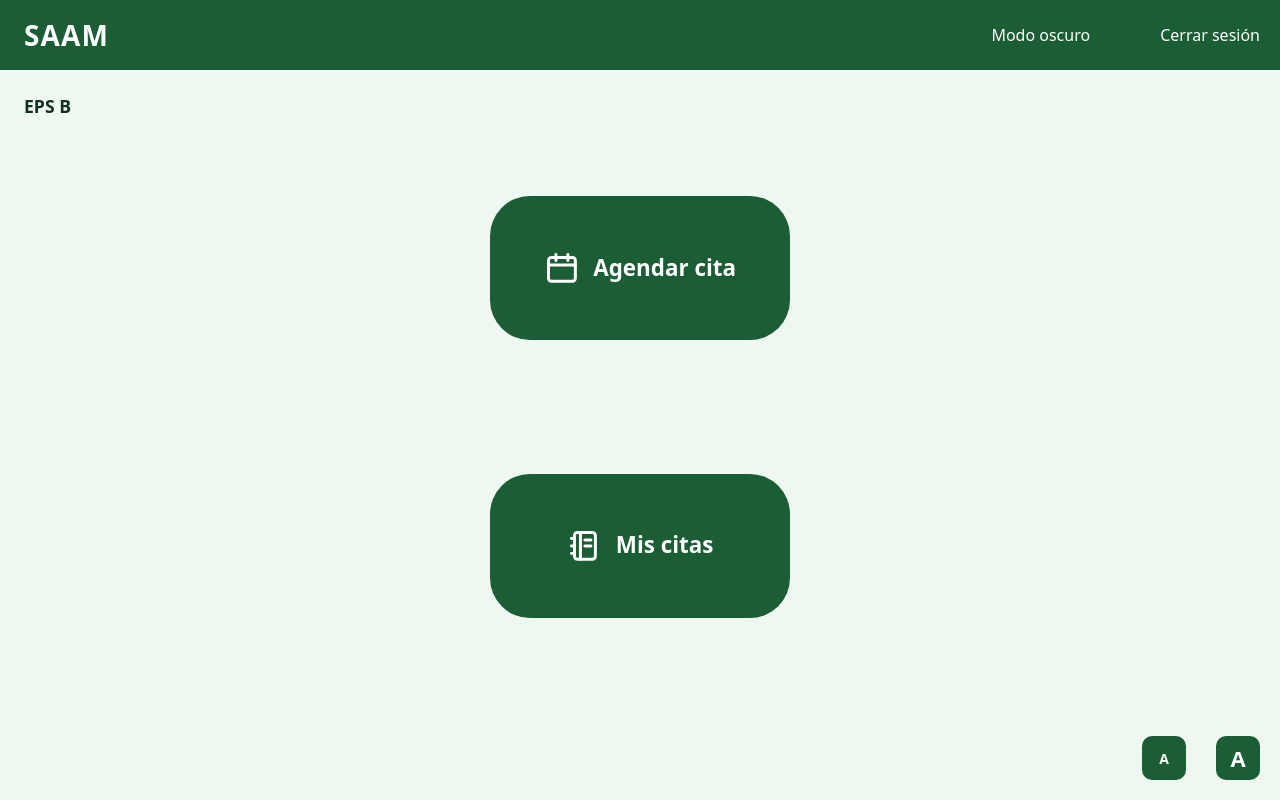
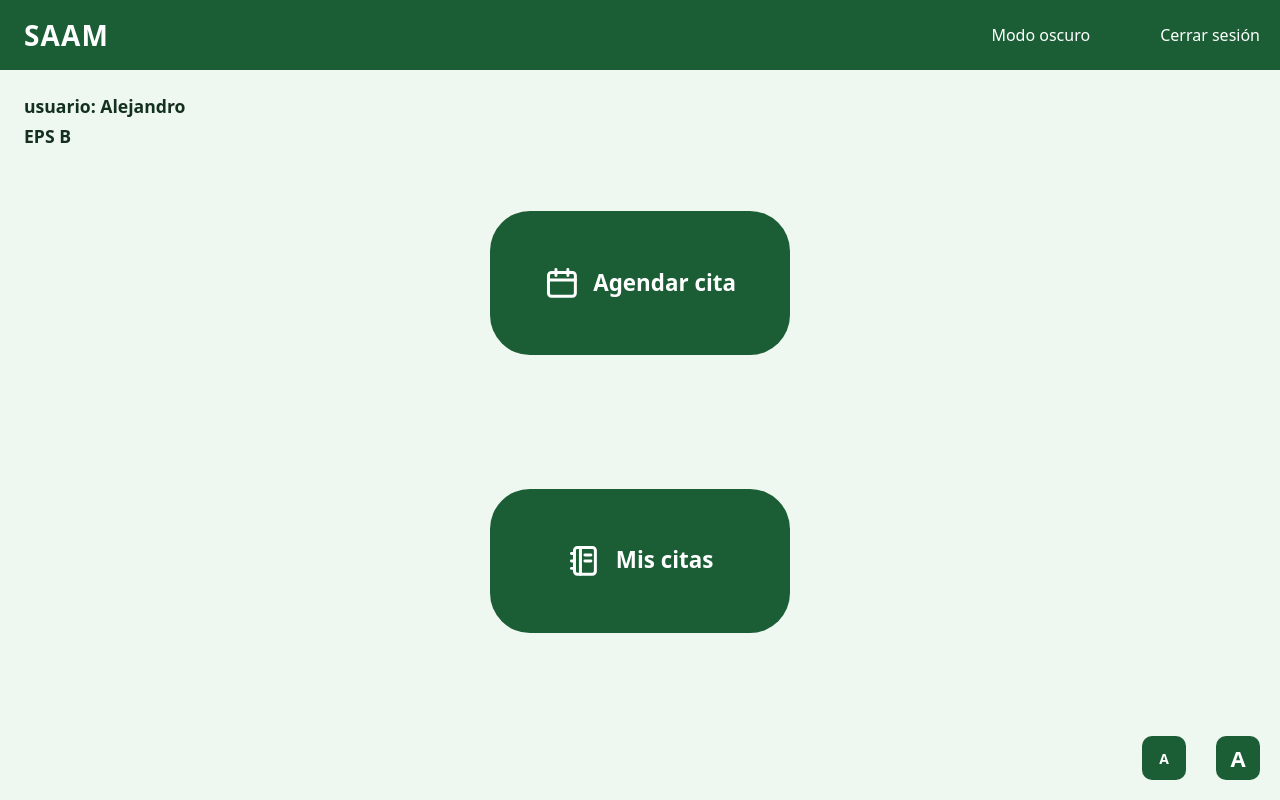
Before and after one commit to CDN51/Prototipado-agil, a plain HTML site: page menu-principal.html in a window 1280 px wide. Drawn offline with Linux system fonts and the light colour scheme.

Commit message:
Agrega nombre de usuario (Alejandro) arriba a la izquierda en menu-principal.html

```diff
--- a/menu-principal.html
+++ b/menu-principal.html
@@ -21,6 +21,7 @@ main{flex:1;display:flex;align-items:center;justify-content:center;padding:24px}
 main.pagina,main.pagina-menu{flex-direction:column;align-items:stretch;justify-content:flex-start}
 .centro{flex:1;display:flex;flex-direction:column;align-items:center;justify-content:center;gap:30px}
 .eps{align-self:flex-start;margin:0;font-weight:700;font-size:1.1rem}
+.eps.usuario{margin-bottom:6px}
 .tarjeta{width:100%;max-width:400px;border-radius:16px;padding:32px 28px;display:flex;flex-direction:column;gap:16px}
 .tarjeta.clara{background:var(--tarj)}
 .tarjeta.sin-caja{padding:0;text-align:center}
@@ -63,6 +64,7 @@ svg.ic{width:1.5em;height:1.5em;fill:none;stroke:currentColor;stroke-width:2;str
 <body>
 <header><h1 tabindex="0">SAAM</h1><div class="acciones"><button type="button" id="tema" aria-pressed="false">Modo oscuro</button><button type="button" onclick="abrir('d-cs')">Cerrar sesión</button></div></header>
 <main class="pagina-menu">
+ <p class="eps usuario" tabindex="0">usuario: Alejandro</p>
  <p class="eps" tabindex="0">EPS B</p>
  <nav class="menu">
  <a class="boton-grande" href="tipo-cita.html"><svg class="ic" viewBox="0 0 24 24" aria-hidden="true"><rect x="3" y="5" width="18" height="16" rx="2"/><path d="M3 10h18M8 3v4M16 3v4"/></svg><span>Agendar cita</span></a>
```
